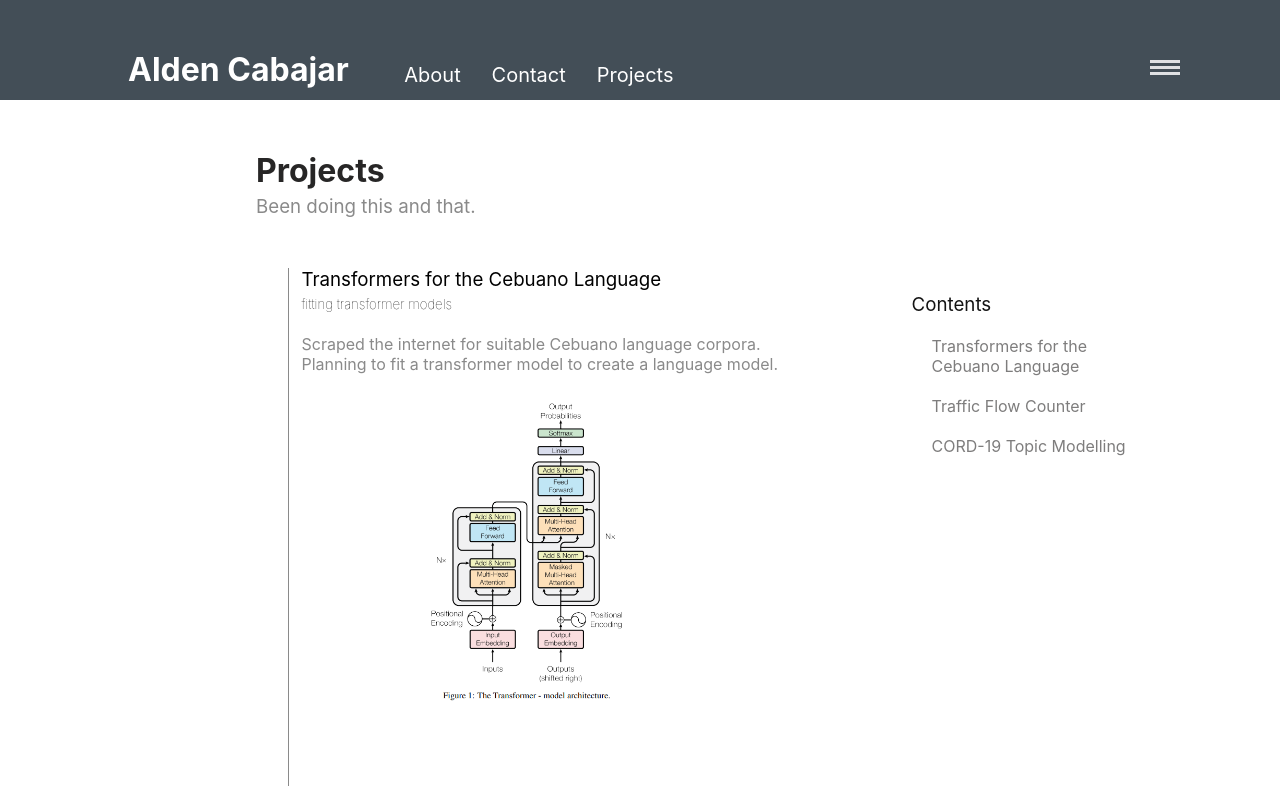
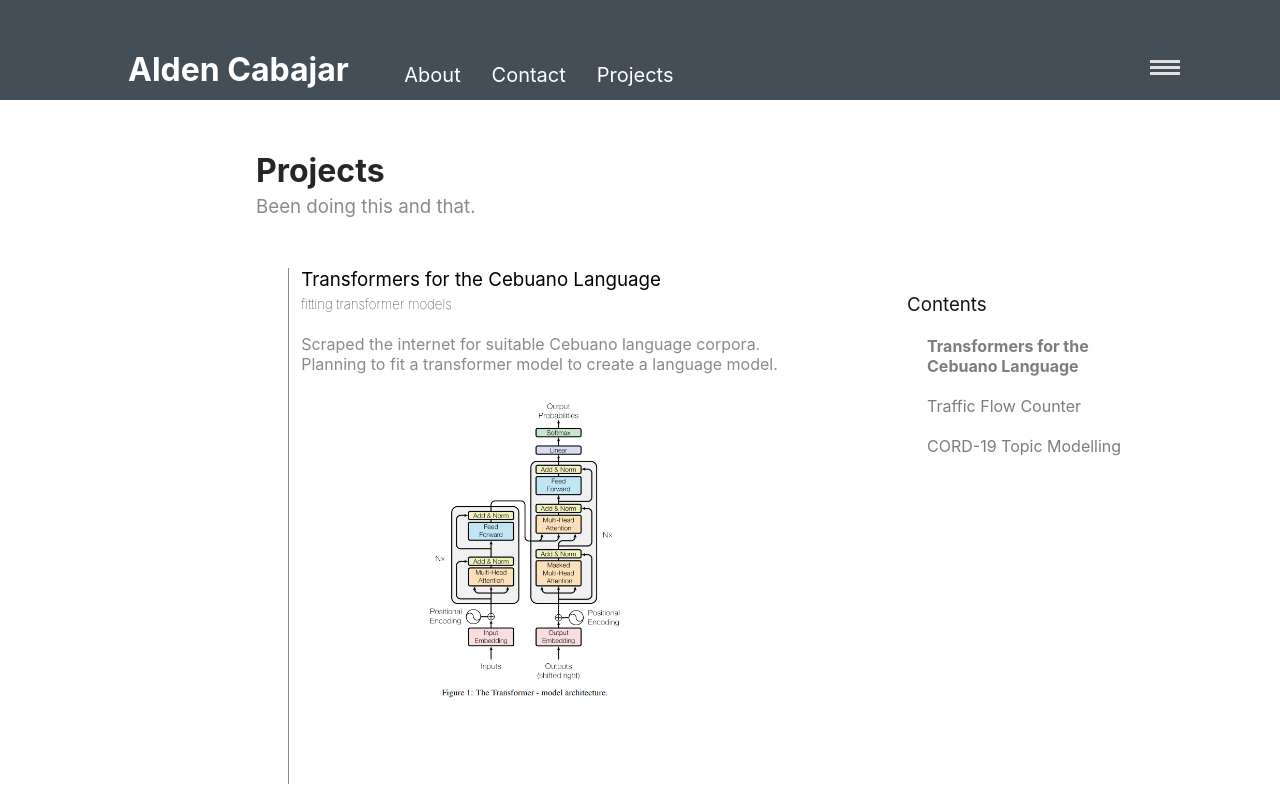
Before and after one commit to aldencabajar/aldencabajar.github.io, a React (Create React App) app: page /projects in a window 1280 px wide. Shown: the top 800 px of the page. Built offline with nearby package versions, Linux system fonts and the light colour scheme.

Commit message:
add highligting of content

```diff
--- a/src/components/Projects/ProjectNavigation.js
+++ b/src/components/Projects/ProjectNavigation.js
@@ -4,16 +4,60 @@ import {Link} from "react-router-dom";
 class Navigation extends React.Component {
     constructor(props) {
         super(props)
-        this.ProjectData = this.props.ProjectData
+        this.state = {
+            listItemStyles :[],
+        }
+        this.ProjectData = props.ProjectData
+        this.UpdateStyles = this.UpdateStyles.bind(this)
+    }
+    UpdateStyles=(props)=>{
+        // var listStyles = Array(this.offsety.length)
+        var index
+        for (let i=0; i < props.cellOffset.length; i++) {
+            let dist = props.pageYOffset - props.cellOffset[i]
+            if (props.pageYOffset < props.cellOffset[i]) {
+                index = (i===0) ? i : i - 1
+                console.log(i)
+                break;
+            }
+        }
+        let listStyles = Array.apply(null, Array(props.cellOffset.length))
+        .map((elem, i)=>{
+            let style = {
+                textDecoration: "inherit",
+                fontWeight: (index ===i) ? "bold":"normal",
+                transition: "font-weight 0.1s ease-in",
+            }
+            return(style)
+        })
+        console.log(index)
+        return(listStyles)
+        // this.setState({listItemStyles: listStyles})
+
+
+    }
+    componentDidMount() {
+        this.setState((state, props)=>({
+            listItemStyles: this.UpdateStyles(props)
+        }))
+    }
+    componentDidUpdate(prevProps) {
+        if (this.props.pageYOffset !== prevProps.pageYOffset) {
+            this.setState((state, props)=>({
+                listItemStyles: this.UpdateStyles(props)
+            }))
+        }
+        console.log(this.props.pageYOffset)
+
     }
 
     render() {
         return(
             <ul>
-                {this.ProjectData.map((project)=>{
+                {this.ProjectData.map((project, i)=>{
                     return(
                         <Link to={project.gh_link}
-                        style={{textDecoration:"inherit"}}>
+                        style={this.state.listItemStyles[i]}>
                             <li>{project.title}</li>
                         </Link>
                     )
--- a/src/components/Projects/Projects.js
+++ b/src/components/Projects/Projects.js
@@ -1,29 +1,74 @@
 import data from "../../data/ProjectsData.json"
 import HoverImage from "./ProjectHover"
 import Navigation from  "./ProjectNavigation"
+import React, {useRef, useEffect, useState} from "react";
+import ReactDOM from 'react-dom';
 import '../../css/projects.css'
 
 
-const ProjectCell = (project) => {
 
+class ProjectCell extends React.Component {
+    constructor(props) {
+        super(props)
+        this.project = this.props.project
+    }
+    render() {
         return(
             <>
                 <div className="proj-cell">
                     <div className="body">
-                    <h3>{ project.title}</h3>
-                    <h5>{project.sub}</h5>
-                    <p>{project.description}</p>
+                        <h3 ref={this.props.inputRef}>{this.project.title}</h3>
+                        <h5>{this.project.sub}</h5>
+                        <p>{this.project.description}</p>
                     </div>
-                {project.image !== "" &&
-                    <HoverImage image={project.image} gh={project.gh_link}
-                    blog_link={project.blog_link}/>}
+                    {this.project.image !== "" &&
+                        <HoverImage image={this.project.image} gh={this.project.gh_link}
+                        blog_link={this.project.blog_link}/>}
                 </div>
 
             </>
         )
+
     }
 
-const Projects=()=> {
+}
+
+
+
+const Projects=()=>{
+    const h3elems = useRef([])
+    const [Dims, SetDims] = useState([])
+    const [pageYOffset, SetOffset] = useState(window.pageYOffset || document.documentElement.scrollTop)
+    const ScrollEventHandler=()=>{
+        var top = window.pageYOffset || document.documentElement.scrollTop
+        SetOffset(top)
+    }
+
+    const UpdateElemDims=(elements)=>{
+        SetDims(elements.map((elem)=>{
+            const node = ReactDOM.findDOMNode(elem)
+            const {top} = node.getBoundingClientRect()
+            return top
+        }))
+    }
+
+    const resizeEventHandler=()=>{
+        // const foo = ReactDOM.findDOMNode(h3elems.current[1])
+        let elems = h3elems.current
+        UpdateElemDims(elems)
+
+    }
+    useEffect(()=>{
+        window.addEventListener("scroll", ScrollEventHandler)
+        window.addEventListener("resize", resizeEventHandler)
+        let elems = h3elems.current
+        UpdateElemDims(elems)
+        return()=>{
+            window.removeEventListener("Scroll", ScrollEventHandler)
+            window.removeEventListener("resize", resizeEventHandler)
+        }
+    }, [])
+
     return (
         <div className="section-body">
             <header className ="section-header">
@@ -32,20 +77,30 @@ const Projects=()=> {
             </header>
             <div className="project-container">
                 <div className="project-cell-container">
-                    { data.map((project) => {
-                        return(ProjectCell(project))
+                    { data.map((project, index) => {
+                        return(
+                            <ProjectCell project={project}
+                            inputRef={
+                                (element)=>{
+                                    h3elems.current[index]=element
+                                }}/>
+                        )
                     })}
                 </div>
                 <div className="project-nav">
                     <header>
                         <h3>Contents</h3>
                     </header>
-                    <Navigation ProjectData={data}/>
+                    <Navigation ProjectData={data}
+                    cellOffset={Dims}
+                    pageYOffset={pageYOffset}
+                    />
                 </div>
             </div>
         </div>
+    )
 
-    )
 }
 
+
 export default Projects;
```
Lines whose indentation alone changed are shown as unchanged.
